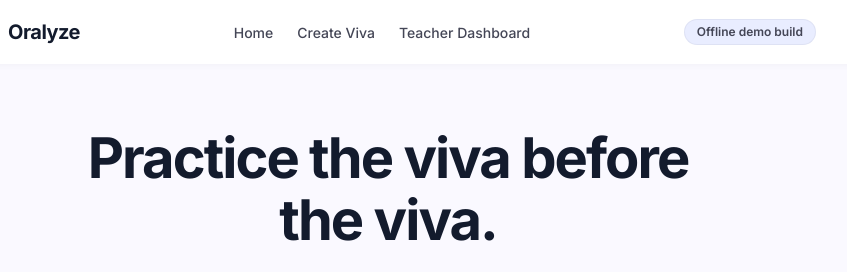
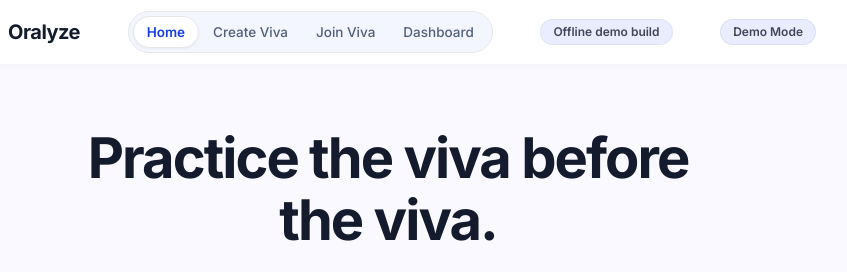
Before and after one commit to harshadabarsagade/Oralyze, a plain HTML site: page index.html in a window 1280 px wide. Shown: the top 272 px of the page, 252-1099 px from the left. Drawn offline with nearby package versions, Linux system fonts and the light colour scheme.

Commit message:
feat(ui): add smooth sliding pill indicator transition to header navigation

```diff
--- a/index.html
+++ b/index.html
@@ -238,11 +238,17 @@
           <span class="font-bold text-[20px] tracking-tight text-on-surface">Oralyze</span>
         </div>
       </div>
-      <nav class="flex items-center gap-6">
-        <button type="button" class="text-[14px] font-medium text-on-surface-variant hover:text-on-surface transition-colors cursor-pointer" onclick="navTo('landing')">Home</button>
-        <button type="button" class="text-[14px] font-medium text-on-surface-variant hover:text-on-surface transition-colors cursor-pointer" onclick="navTo('teacherSetup')">Create Viva</button>
-        <button type="button" class="text-[14px] font-medium text-on-surface-variant hover:text-on-surface transition-colors cursor-pointer" onclick="navTo('dashboard')">Teacher Dashboard</button>
+            <!-- Dynamic Sliding Indicator Navigation -->
+      <nav class="relative flex items-center p-1 bg-surface-container-low/80 backdrop-blur-md rounded-full border border-line/60">
+        <!-- Floating Pill Slider -->
+        <div id="navSliderPill" class="absolute top-1 bottom-1 rounded-full bg-white shadow-sm border border-line/40 transition-all duration-300 ease-[cubic-bezier(0.16,1,0.3,1)] pointer-events-none"></div>
+
+        <button type="button" id="navBtn_landing" class="relative z-10 px-3.5 py-1.5 text-[13.5px] font-semibold text-primary transition-colors cursor-pointer" onclick="navTo('landing')">Home</button>
+        <button type="button" id="navBtn_teacherSetup" class="relative z-10 px-3.5 py-1.5 text-[13.5px] font-medium text-secondary hover:text-on-surface transition-colors cursor-pointer" onclick="navTo('teacherSetup')">Create Viva</button>
+        <button type="button" id="navBtn_studentJoin" class="relative z-10 px-3.5 py-1.5 text-[13.5px] font-medium text-secondary hover:text-on-surface transition-colors cursor-pointer" onclick="navTo('studentJoin')">Join Viva</button>
+        <button type="button" id="navBtn_dashboard" class="relative z-10 px-3.5 py-1.5 text-[13.5px] font-medium text-secondary hover:text-on-surface transition-colors cursor-pointer" onclick="navTo('dashboard')">Dashboard</button>
       </nav>
+      <div id="demoBadge" class="hidden sm:inline-flex items-center px-3 py-1 rounded-full text-xs font-semibold bg-surface-container text-on-surface-variant border border-outline-variant/30">Offline demo build</div>
       <div class="flex items-center gap-3">
         <div id="demoBadge" class="hidden sm:inline-flex items-center px-3 py-1 rounded-full text-xs font-semibold bg-surface-container text-on-surface-variant border border-outline-variant/40">
           Demo Mode
@@ -985,6 +991,33 @@
 
     window.addEventListener("hashchange", handleHashRouting);
 
+
+    function updateNavSlider(screen) {
+      const pill = document.getElementById("navSliderPill");
+      let activeBtn = document.getElementById("navBtn_" + screen);
+      if (!activeBtn) {
+        if (screen === "teacherLive") activeBtn = document.getElementById("navBtn_teacherSetup");
+        else if (screen === "studentQuestion" || screen === "studentResult") activeBtn = document.getElementById("navBtn_studentJoin");
+        else if (screen === "scorecard") activeBtn = document.getElementById("navBtn_dashboard");
+      }
+
+      const allBtns = document.querySelectorAll("[id^='navBtn_']");
+      allBtns.forEach(b => {
+        b.classList.remove("text-primary", "font-semibold");
+        b.classList.add("text-secondary", "font-medium");
+      });
+
+      if (pill && activeBtn) {
+        activeBtn.classList.remove("text-secondary", "font-medium");
+        activeBtn.classList.add("text-primary", "font-semibold");
+        pill.style.left = `${activeBtn.offsetLeft}px`;
+        pill.style.width = `${activeBtn.offsetWidth}px`;
+        pill.style.opacity = "1";
+      } else if (pill) {
+        pill.style.opacity = "0";
+      }
+    }
+
     // Screen Router
     function navTo(screen, updateHash = true) {
       if (monitorTimer) {
@@ -1032,6 +1065,7 @@
         loadDashboard();
       }
       window.scrollTo({ top: 0, behavior: "instant" });
+      updateNavSlider(screen);
     }
 
     // -------------------------------------------------------------
```
Also changed, not shown: static/index.html (+38 -4 lines).
